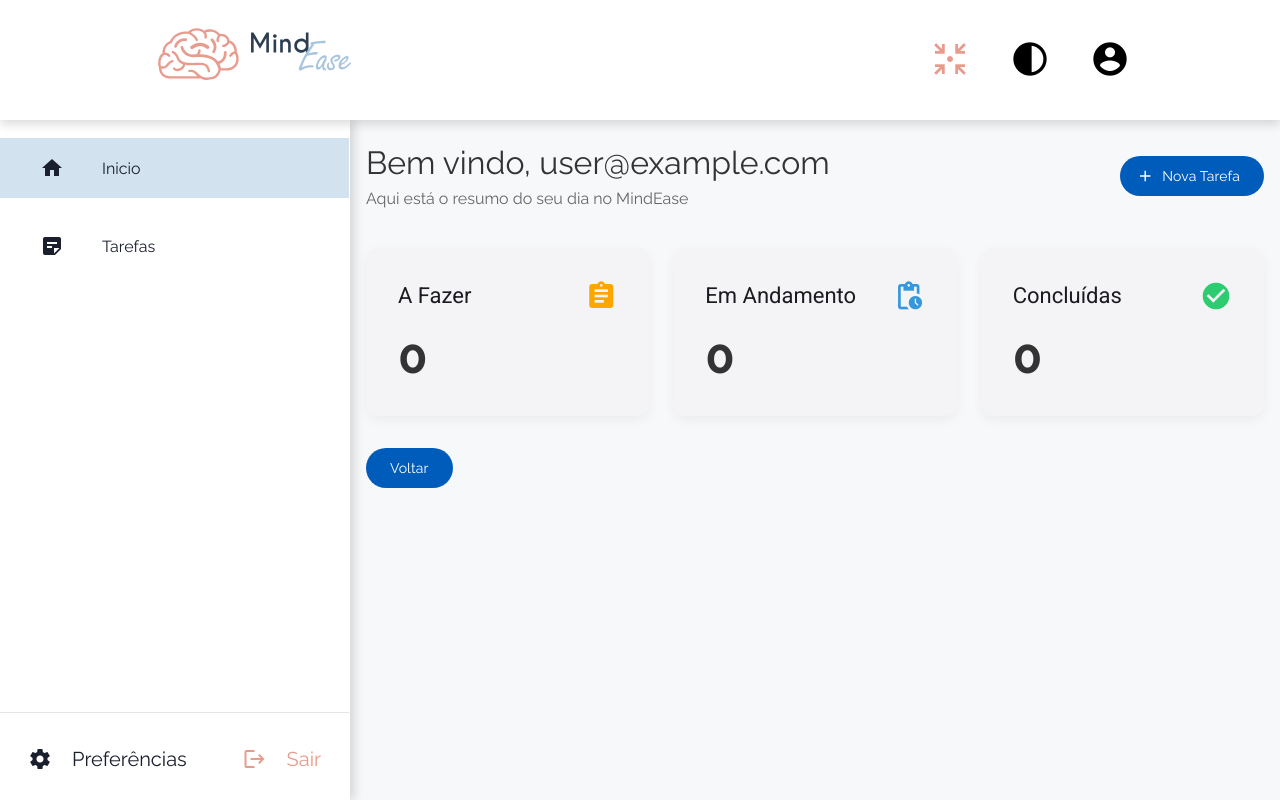
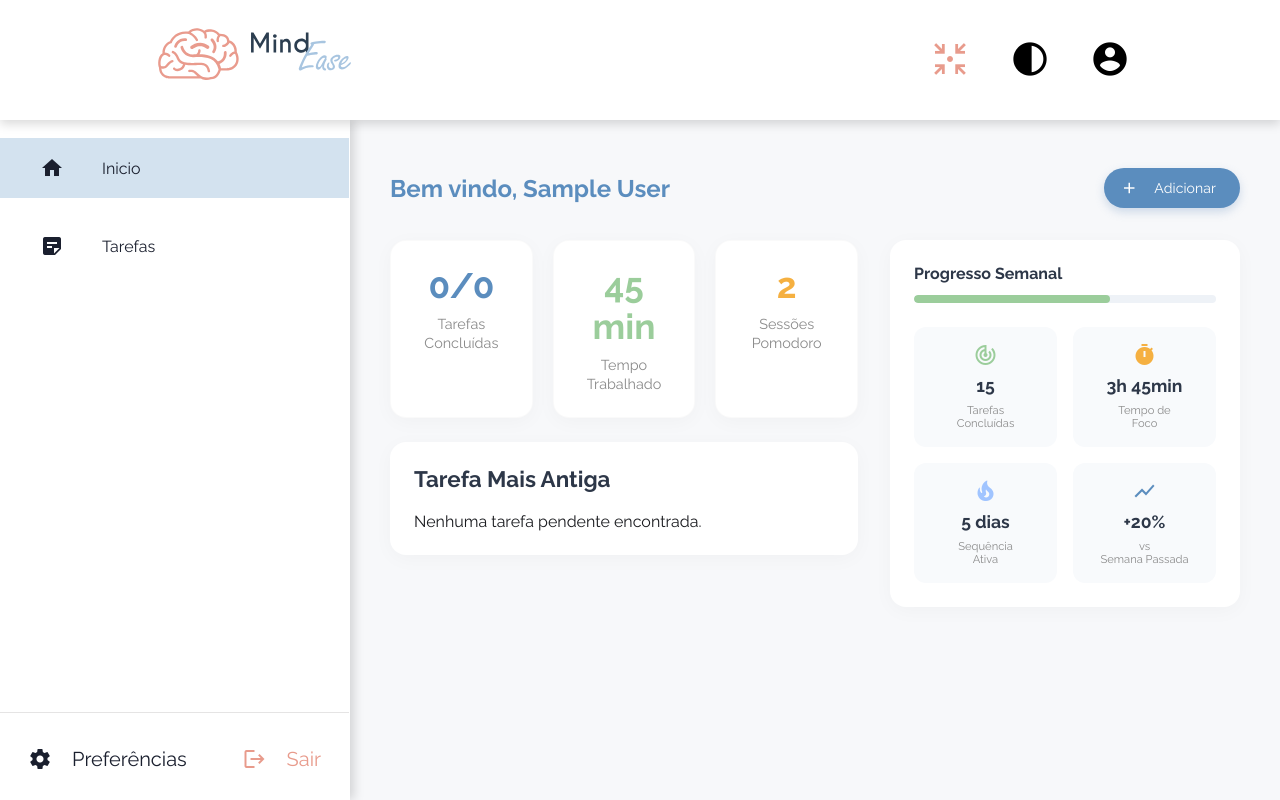
Before and after one commit to TC5Hackatton/web, an Angular app: page /dashboard in a window 1280 px wide. Built offline with nearby package versions, Linux system fonts and the light colour scheme; no server answers; the database is empty; sample sign-in values are in the browser's storage.

Commit message:
feat: Creates a dashboard screen layout and displays the oldest task as a priority.

```diff
--- a/src/app/presentation/pages/dashboard/dashboard.component.html
+++ b/src/app/presentation/pages/dashboard/dashboard.component.html
@@ -1,46 +1,90 @@
 <div class="dashboard-container">
-  <!-- Header Section -->
-  <div class="welcome-header">
-    <div class="user-info">
+  <!-- Header -->
+  <header class="dashboard-header">
+    <div class="welcome-text">
       <h1>Bem vindo, {{ userName }}</h1>
-      <p>Aqui está o resumo do seu dia no MindEase</p>
     </div>
-    <button mat-flat-button color="primary" (click)="openAddTaskDialog()" style="cursor: pointer">
+    <button mat-flat-button class="add-button" (click)="openAddTaskDialog()">
       <mat-icon>add</mat-icon>
-      Nova Tarefa
+      Adicionar
     </button>
-  </div>
+  </header>
 
-  <!-- Metrics Grid -->
-  <div class="metrics-grid">
-    <mat-card class="metric-card">
-      <mat-card-header>
-        <mat-card-title>A Fazer</mat-card-title>
-        <mat-icon class="metric-icon todo">assignment</mat-icon>
-      </mat-card-header>
-      <mat-card-content>
-        <span class="metric-value">{{ todoCount }}</span>
-      </mat-card-content>
-    </mat-card>
+  <div class="dashboard-content">
+    <div class="main-column">
+      <!-- Summary Metrics -->
+      <section class="summary-cards">
+        <div class="summary-card">
+          <span class="value blue">{{ doneTasks }}</span>
+          <span class="label">Tarefas<br />Concluídas</span>
+        </div>
+        <div class="summary-card">
+          <span class="value green">{{ workedTime }}</span>
+          <span class="label">Tempo<br />Trabalhado</span>
+        </div>
+        <div class="summary-card">
+          <span class="value orange">{{ pomodoroSessions }}</span>
+          <span class="label">Sessões<br />Pomodoro</span>
+        </div>
+      </section>
 
-    <mat-card class="metric-card">
-      <mat-card-header>
-        <mat-card-title>Em Andamento</mat-card-title>
-        <mat-icon class="metric-icon doing">pending_actions</mat-icon>
-      </mat-card-header>
-      <mat-card-content>
-        <span class="metric-value">{{ doingCount }}</span>
-      </mat-card-content>
-    </mat-card>
+      <!-- Oldest Task -->
+      <section class="priority-tasks">
+        <h2>Tarefa Mais Antiga</h2>
+        @if (oldestTask) {
+          <div class="task-card">
+            <div class="task-header">
+              <h3>{{ oldestTask.title }}</h3>
+              <div class="task-duration">
+                <mat-icon>schedule</mat-icon>
+                <span
+                  >{{ oldestTask.timeValue }}
+                  {{ oldestTask.timeType === "cronometro" ? "min" : "min" }}</span
+                >
+              </div>
+            </div>
+            <div class="status-badge">{{ oldestTask.status }}</div>
+            <p class="task-description">{{ oldestTask.description }}</p>
+          </div>
+        } @else {
+          <div class="empty-state">
+            <p>Nenhuma tarefa pendente encontrada.</p>
+          </div>
+        }
+      </section>
+    </div>
 
-    <mat-card class="metric-card">
-      <mat-card-header>
-        <mat-card-title>Concluídas</mat-card-title>
-        <mat-icon class="metric-icon done">check_circle</mat-icon>
-      </mat-card-header>
-      <mat-card-content>
-        <span class="metric-value">{{ doneCount }}</span>
-      </mat-card-content>
-    </mat-card>
+    <!-- Sidebar (Weekly Progress) -->
+    <aside class="sidebar-column">
+      <section class="weekly-progress">
+        <h2>Progresso Semanal</h2>
+        <div class="progress-bar-container">
+          <div class="progress-fill" [style.width.%]="weeklyProgress"></div>
+        </div>
+
+        <div class="progress-grid">
+          <div class="progress-item">
+            <mat-icon class="green">track_changes</mat-icon>
+            <span class="item-value">{{ completedTasksWeekly }}</span>
+            <span class="label item-label">Tarefas<br />Concluídas</span>
+          </div>
+          <div class="progress-item">
+            <mat-icon class="orange">timer</mat-icon>
+            <span class="item-value">{{ focusTimeWeekly }}</span>
+            <span class="label item-label">Tempo de<br />Foco</span>
+          </div>
+          <div class="progress-item">
+            <mat-icon class="blue-light">local_fire_department</mat-icon>
+            <span class="item-value">{{ activeStreakWeekly }} dias</span>
+            <span class="label item-label">Sequência<br />Ativa</span>
+          </div>
+          <div class="progress-item">
+            <mat-icon class="success">show_chart</mat-icon>
+            <span class="item-value">{{ growthWeekly }}</span>
+            <span class="label item-label">vs<br />Semana Passada</span>
+          </div>
+        </div>
+      </section>
+    </aside>
   </div>
 </div>
--- a/src/app/presentation/pages/dashboard/dashboard.component.scss
+++ b/src/app/presentation/pages/dashboard/dashboard.component.scss
@@ -1,63 +1,233 @@
 .dashboard-container {
-  max-width: 1200px;
-  margin: 0 auto;
+  padding: 24px;
+  background-color: var(--background-color);
+  min-height: 100vh;
+  font-family: "Outfit", sans-serif;
 
-  .welcome-header {
+  .dashboard-header {
     display: flex;
     justify-content: space-between;
     align-items: center;
-    margin-bottom: 40px;
+    margin-bottom: 32px;
 
-    h1 {
-      font-size: 2rem;
-      font-weight: 500;
-      color: #333;
-      margin: 0;
+    .welcome-text {
+      h1 {
+        font-size: 1.5rem;
+        font-weight: 600;
+        color: var(--primary);
+        margin: 0;
+      }
     }
 
-    p {
-      color: #666;
-      margin-top: 8px;
+    .add-button {
+      background-color: var(--primary);
+      color: white;
+      border-radius: 50px;
+      padding: 8px 24px;
+      display: flex;
+      align-items: center;
+      gap: 8px;
+      font-weight: 500;
+      text-transform: none;
+      box-shadow: 0 4px 10px rgba(106, 145, 193, 0.3);
+
+      mat-icon {
+        font-size: 18px;
+        width: 18px;
+        height: 18px;
+      }
     }
   }
 
-  .metrics-grid {
+  .dashboard-content {
     display: grid;
-    grid-template-columns: repeat(auto-fit, minmax(250px, 1fr));
-    gap: 24px;
+    grid-template-columns: 2fr 350px;
+    gap: 32px;
 
-    .metric-card {
-      padding: 16px;
+    @media (max-width: 1100px) {
+      grid-template-columns: 1fr;
+    }
+  }
+
+  .summary-cards {
+    display: grid;
+    grid-template-columns: repeat(3, 1fr);
+    gap: 20px;
+    margin-bottom: 24px;
+
+    .summary-card {
+      background: white;
+      padding: 24px;
+      border-radius: 16px;
+      text-align: center;
+      box-shadow: 0 4px 20px rgba(0, 0, 0, 0.03);
+      border: 1px solid rgba(0, 0, 0, 0.02);
+
+      .value {
+        display: block;
+        font-size: 2.2rem;
+        font-weight: 700;
+        margin-bottom: 8px;
+
+        &.blue {
+          color: var(--primary);
+        }
+        &.green {
+          color: #9bcd9b;
+        }
+        &.orange {
+          color: #f5b041;
+        }
+      }
+
+      .label {
+        font-size: 0.9rem;
+        color: #8a8a8a;
+        line-height: 1.2;
+      }
+    }
+  }
+
+  .priority-tasks {
+    background: white;
+    padding: 24px;
+    border-radius: 16px;
+    box-shadow: 0 4px 20px rgba(0, 0, 0, 0.03);
+
+    h2 {
+      font-size: 1.4rem;
+      font-weight: 600;
+      color: #2d3748;
+      margin-bottom: 20px;
+    }
+
+    .task-card {
+      background: #f4f7fa;
+      padding: 24px;
       border-radius: 12px;
-      box-shadow: 0 4px 12px rgba(0, 0, 0, 0.05);
+      margin-bottom: 16px;
 
-      mat-card-header {
+      .task-header {
         display: flex;
         justify-content: space-between;
-        align-items: center;
+        align-items: flex-start;
+        margin-bottom: 12px;
+
+        h3 {
+          font-size: 1.3rem;
+          font-weight: 500;
+          color: #4a5568;
+          margin: 0;
+        }
+
+        .task-duration {
+          display: flex;
+          align-items: center;
+          gap: 6px;
+          color: #8a8a8a;
+          font-size: 0.9rem;
+
+          mat-icon {
+            font-size: 16px;
+            width: 16px;
+            height: 16px;
+          }
+        }
+      }
+
+      .status-badge {
+        display: inline-block;
+        background: #cbdcf0;
+        color: var(--primary);
+        padding: 4px 12px;
+        border-radius: 6px;
+        font-size: 0.8rem;
+        font-weight: 600;
         margin-bottom: 16px;
       }
 
-      .metric-icon {
-        font-size: 32px;
-        width: 32px;
-        height: 32px;
+      .task-description {
+        color: #8a8a8a;
+        font-size: 0.9rem;
+        line-height: 1.5;
+        margin: 0;
+      }
+    }
+  }
 
-        &.todo {
-          color: #ffa500;
+  .weekly-progress {
+    background: white;
+    padding: 24px;
+    border-radius: 16px;
+    box-shadow: 0 4px 20px rgba(0, 0, 0, 0.03);
+
+    h2 {
+      font-size: 1rem;
+      font-weight: 600;
+      color: #2d3748;
+      margin-bottom: 12px;
+    }
+
+    .progress-bar-container {
+      height: 8px;
+      background: #eef2f7;
+      border-radius: 4px;
+      margin-bottom: 24px;
+      overflow: hidden;
+
+      .progress-fill {
+        height: 100%;
+        background: #9bcd9b;
+        border-radius: 4px;
+      }
+    }
+
+    .progress-grid {
+      display: grid;
+      grid-template-columns: 1fr 1fr;
+      gap: 16px;
+
+      .progress-item {
+        background: #f8fafc;
+        padding: 16px;
+        border-radius: 12px;
+        text-align: center;
+        display: flex;
+        flex-direction: column;
+        align-items: center;
+        gap: 8px;
+
+        mat-icon {
+          color: var(--primary);
+          font-size: 24px;
+          width: 24px;
+          height: 24px;
+
+          &.green {
+            color: #9bcd9b;
+          }
+          &.orange {
+            color: #f5b041;
+          }
+          &.blue-light {
+            color: #a0c4ff;
+          }
+          &.success {
+            color: var(--primary);
+          }
         }
-        &.doing {
-          color: #3498db;
+
+        .item-value {
+          font-size: 1.1rem;
+          font-weight: 700;
+          color: #2d3748;
         }
-        &.done {
-          color: #2ecc71;
+
+        .item-label {
+          font-size: 0.7rem;
+          color: #8a8a8a;
+          line-height: 1.2;
         }
-      }
-
-      .metric-value {
-        font-size: 3rem;
-        font-weight: bold;
-        color: #333;
       }
     }
   }
--- a/src/app/presentation/pages/dashboard/dashboard.component.ts
+++ b/src/app/presentation/pages/dashboard/dashboard.component.ts
@@ -1,4 +1,5 @@
 import { Component, OnInit, inject } from "@angular/core";
+import { Router } from "@angular/router";
 import { CommonModule } from "@angular/common";
 import { MatCardModule } from "@angular/material/card";
 import { MatButtonModule } from "@angular/material/button";
@@ -9,6 +10,7 @@ import { RouterModule } from "@angular/router";
 import { MatDialog, MatDialogModule } from "@angular/material/dialog";
 import { AddTaskDialogComponent } from "../../components/add-task-dialog/add-task-dialog.component";
 import { GetCurrentUserUseCase } from "../../../domain/usecases/get-current-user.usecase";
+import { GetOldestTodoTaskUseCase } from "../../../domain/usecases/tasks/get-oldest-todo-task.usecase";
 
 @Component({
   selector: "app-dashboard",
@@ -27,14 +29,23 @@ import { GetCurrentUserUseCase } from "../../../domain/usecases/get-current-user
 export class DashboardComponent implements OnInit {
   private getTasksUseCase = inject(GetTasksUseCase);
   private getCurrentUserUseCase = inject(GetCurrentUserUseCase);
+  private getOldestTodoTaskUseCase = inject(GetOldestTodoTaskUseCase);
   private dialog = inject(MatDialog);
+  private router = inject(Router);
 
   tasks: Task[] = [];
-  userName = "Usuário";
+  userName = "Usuário01";
+  oldestTask: Task | null = null;
 
-  todoCount = 0;
-  doingCount = 0;
-  doneCount = 0;
+  doneTasks = "0/0";
+  workedTime = "0 min";
+  pomodoroSessions = 0;
+
+  weeklyProgress = 0;
+  completedTasksWeekly = 0;
+  focusTimeWeekly = "0h 0min";
+  activeStreakWeekly = 0;
+  growthWeekly = "0%";
 
   async ngOnInit() {
     await this.loadData();
@@ -43,17 +54,26 @@ export class DashboardComponent implements OnInit {
   async loadData() {
     const user = this.getCurrentUserUseCase.execute();
     if (user?.email) {
-      this.userName = user.email;
+      this.userName = user.name || user.email.split("@")[0];
     }
 
     this.tasks = await this.getTasksUseCase.execute();
+    this.oldestTask = await this.getOldestTodoTaskUseCase.execute();
     this.calculateMetrics();
   }
 
   calculateMetrics() {
-    this.todoCount = this.tasks.filter((t) => t.status === "todo").length;
-    this.doingCount = this.tasks.filter((t) => t.status === "doing").length;
-    this.doneCount = this.tasks.filter((t) => t.status === "done").length;
+    const totalTasks = this.tasks.length;
+    const doneCount = this.tasks.filter((t) => t.status === "done").length;
+    this.doneTasks = `${doneCount}/${totalTasks}`;
+
+    this.workedTime = "45 min";
+    this.pomodoroSessions = 2;
+    this.weeklyProgress = 65;
+    this.completedTasksWeekly = 15;
+    this.focusTimeWeekly = "3h 45min";
+    this.activeStreakWeekly = 5;
+    this.growthWeekly = "+20%";
   }
 
   openAddTaskDialog() {
@@ -64,6 +84,7 @@ export class DashboardComponent implements OnInit {
     dialogRef.afterClosed().subscribe(async (result) => {
       if (result) {
         await this.loadData();
+        this.router.navigate(["/tasks"]);
       }
     });
   }
```
Also changed, not shown: 1 other file (tests, documents, lock files or other folders).
